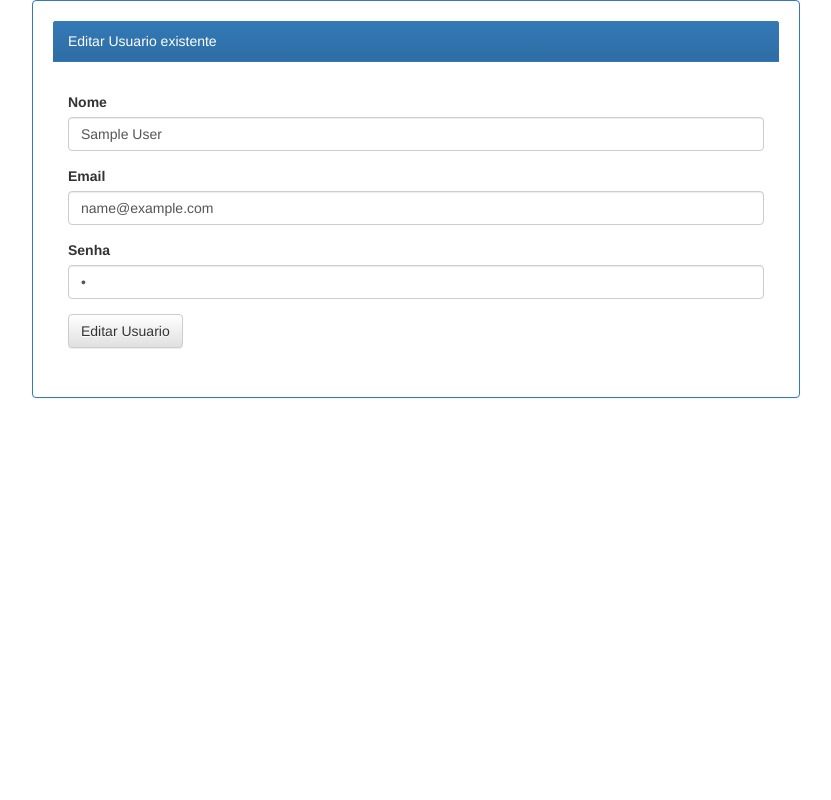
After one commit to juliohds/CursoPHP, a PHP site: page /editar.php?id=1 in a window 1280 px wide. The commit adds this page. Shown: the whole page, without its empty margins (224-1055 px from the left). Run offline with PHP 8.4, Linux system fonts and the light colour scheme; the visitor is signed in with stand-in values (Sample User, id 1).

Commit message:
ultima aula

```diff
--- /dev/null
+++ b/Aula 6/hoo/editar.php
@@ -0,0 +1,65 @@
+<?php
+	require_once "core/settings.php";
+	require_once "core/db_mysql.php";
+
+	if (! isset($_SESSION)) session_start();
+
+	if(! isset($_SESSION['email'])){
+		header('Location: ' . $URL_PATH . 'login.php');
+	}
+
+	$sql = "SELECT * FROM usuarios WHERE id = %d;";
+
+	$query = sprintf($sql, $_GET['id']);
+
+	$mysql_query = mysqli_query($conn, $query);
+
+	$usuario = mysqli_fetch_assoc($mysql_query);
+
+?>
+
+
+<html>
+<head>
+<?php require "bootstrap.php" ?>
+<title>HOO | Editar usuarios</title>
+</head>
+<body>
+	<div class="panel panel-primary" style="width: 60%; margin: 0 auto; padding: 20px;">
+			<div class="panel-heading">
+				Editar Usuario existente
+			</div>
+			<div class="panel-body">
+
+	<!--==========================================FORM============================================== -->
+
+			<form method="POST" action="<?= $URL_PATH ?>core/editar.php">
+
+	<!--==========================================ID HIDDEN=========================================== -->
+			  <div class="form-group">
+			    <input type="hidden" value="<?= $usuario['id'] ?>" name="id" class="form-control" id="InputName">
+			  </div>
+	<!--============================================================================================== -->
+			  <div class="form-group">
+			    <label for="exampleInputName">Nome</label>
+			    <input type="text" name="nome" value="<?= $usuario['nome'] ?>" class="form-control" id="exampleInputName" placeholder="Nome">
+			  </div>
+			  <div class="form-group">
+			    <label for="exampleInputEmail1">Email</label>
+			    <input type="email" name="email" value="<?= $usuario['email'] ?>" class="form-control" id="exampleInputEmail1" placeholder="Email">
+			  </div>
+			  <div class="form-group">
+			    <label for="exampleInputPassword1">Senha</label>
+			    <input type="password" name="senha" value="<?= $usuario['senha'] ?>" class="form-control" id="exampleInputPassword1" placeholder="Password">
+			  </div>
+			  <button type="submit" class="btn btn-default">Editar Usuario</button>
+			  <!--TODO botao proximo user e user anterior
+  			  <button type="submit" class="btn btn-default"></button>
+			  <button type="submit" class="btn btn-default">Editar</button>-->
+
+			</form>
+	<!--==========================================FORM============================================== -->
+			</div>
+		</div>
+	</body>
+</html>
--- a/Aula 6/hoo/index.php
+++ b/Aula 6/hoo/index.php
@@ -2,6 +2,7 @@
 	require_once "core/settings.php";
 	require_once "core/db_mysql.php";
 
+	//valida a pagina se veio via POST e nao via GET
 	if (! isset($_SESSION)) session_start();
 
 	if(! isset($_SESSION['email'])){
@@ -27,7 +28,7 @@
         <span class="icon-bar"></span>
         <span class="icon-bar"></span>
       </button>
-      <a class="navbar-brand" href="#"><b>SISTEMA HOO</b></a>
+      <a class="navbar-brand" href="#"><b><SPAN></SPAN>eja bem vindo ao Sistema HOO</b></a>
     </div>
 
     <!-- Collect the nav links, forms, and other content for toggling -->
@@ -70,7 +71,7 @@
 					<td><?= $row['email'] ?></td>
 					<td>
 						<!-- /4500-PHP/hoo/core/editar.php?id=4-->
-						<a href="<? $URL_PATH ?>core/editar.php?id=<?= $row['id'] ?>" class="btn btn-primary btn-sm">Editar</a>
+						<a href="<? $URL_PATH ?>editar.php?id=<?= $row['id'] ?>" class="btn btn-primary btn-sm">Editar</a>
 						<a href="<? $URL_PATH ?>core/delete.php?id=<?= $row['id'] ?>" class="btn btn-danger btn-sm">Excluir</a>
 					</td>
 				</tr>
--- a/Aula 6/hoo/login.php
+++ b/Aula 6/hoo/login.php
@@ -27,7 +27,7 @@
             <?php endif ?>
 
 
-            <form class="form-signin" action="<?= $URL_PATH ?>core/login.php" method="POST">
+            <form class="form-signin" action="<?= $URL_PATH ?>core/login_db.php" method="POST">
                 <span id="reauth-email" class="reauth-email"></span>
                 <input type="email" name="email" id="inputEmail" class="form-control" placeholder="Email address"  autofocus>
                 <input type="password" name="senha" id="inputPassword" class="form-control" placeholder="Password" >
```
Also changed, not shown: Aula 6/hoo/core/editar.php (added, +32 -0 lines), Aula 6/hoo/core/login_db.php (added, +57 -0 lines).
